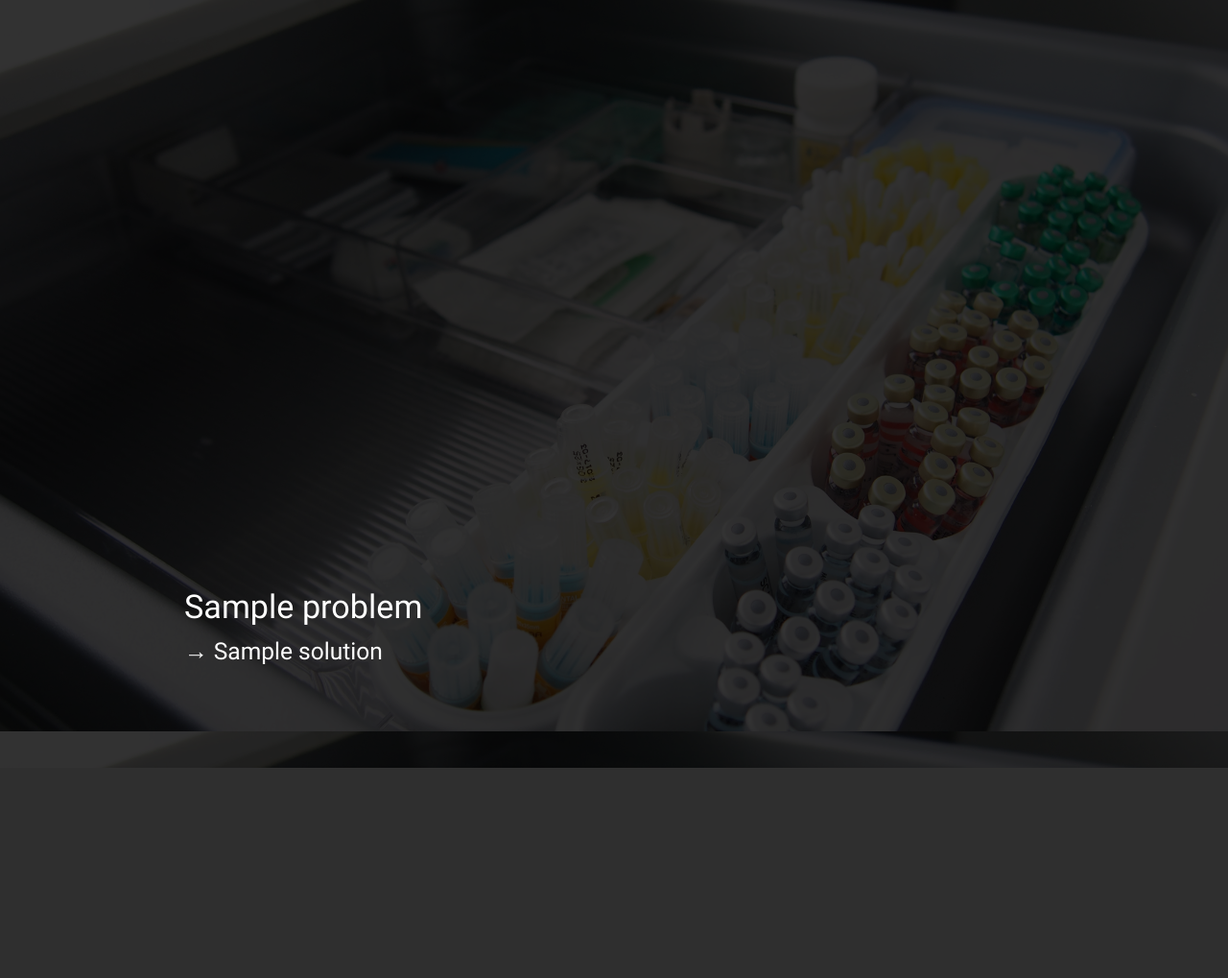
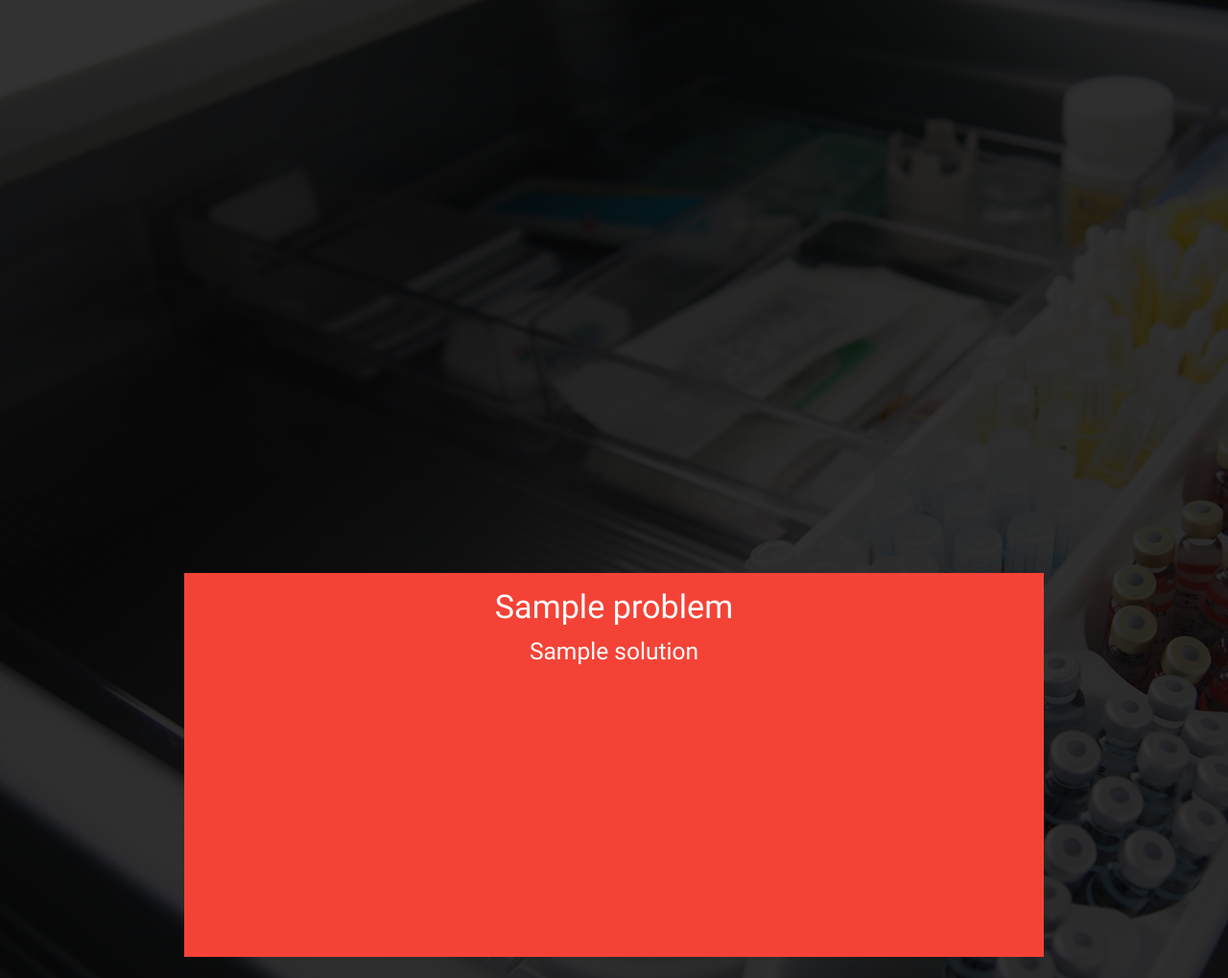
Before and after one commit to WesleyAC/hophacks, a Flask app: template templates/trends.html in a window 1280 px wide. Shown: the whole page at 96% size. Before the commit the page ends 800 px from the top, so only its background shows below. Run offline with Flask 2, Linux system fonts and the light colour scheme; the template is opened without the code that fills it: most values are stand-ins (such as "Sample title", 1, 10 or a date in 2020); data that the repository does not hold is empty; parts of the project's set-up code (start-up, migrations or seed data) failed here and were passed over; some libraries are stand-ins or nearby versions.

Commit message:
Add jarring carousel

```diff
--- a/static/js/plot.js
+++ b/static/js/plot.js
@@ -2,7 +2,7 @@ var svg = d3.select("svg"),
 margin = {top: 20, right: 20, bottom: 30, left: 50},
 width = +svg.attr("width") - margin.left - margin.right,
 height = +svg.attr("height") - margin.top - margin.bottom,
-g = svg.append("g").attr("transform", "translate(" + margin.left + "," + margin.top + ")");
+g = svg.append("g") .attr("transform", "translate(" + margin.left + "," + margin.top + ")");
 
 var x = d3.scaleUtc()
   .rangeRound([0, width]);
@@ -29,13 +29,21 @@ d3.json("/graph", function(d) {
 
   g.append("g")
       .attr("transform", "translate(0," + height + ")")
-      .attr("fill","#FFF")
+      .attr("fill","none")
+      .attr("stroke","#FFF")
+      .attr("stroke-width","1")
+      .attr("shape-rendering","crispEdges")
       .call(d3.axisBottom(x))
     .select(".domain")
       .remove();
 
+  var yAxis = d3.axisLeft(y);
   g.append("g")
-      .call(d3.axisLeft(y))
+      .attr("fill","none")
+      .attr("stroke","#FFF")
+      .attr("stroke-width","1")
+      .attr("shape-rendering","crispEdges")
+      .call(yAxis)
     .append("text")
       .attr("fill", "#FFF")
       .attr("transform", "rotate(-90)")
@@ -52,4 +60,12 @@ d3.json("/graph", function(d) {
       .attr("stroke-linecap", "round")
       .attr("stroke-width", 1.5)
       .attr("d", line);
+
+  d3.selectAll("text").attr("fill","#FFF");
+
+  d3.selectAll("axis path")
+    .attr("fill","none")
+    .attr("stroke","grey")
+    .attr("stroke-wdith","1")
+    .attr("shape-rendering","crespEdges");
 });
--- a/templates/trends.html
+++ b/templates/trends.html
@@ -11,6 +11,12 @@
     <script src="../static/js/jquery.min.js"></script>
     <script src="../static/js/materialize.min.js"></script>
     <script src="https://d3js.org/d3.v4.min.js"></script>
+
+    <script>
+      $(document).ready(function(){
+        $('.carousel').carousel();
+      });
+    </script>
   </head>
   <body>
     <div class="container">
@@ -23,28 +29,20 @@
       <svg width="960" height="500"> </svg>
 
       <div class="trend-list">
-        <ul>
+        <div class="carousel carousel-slider center" data-indicators="true">
           {% for problem, solution in problems %}
-          <li>
-            <h4 class="white-text"> {{ problem }} </h5>
-            <h5 class="white-text"> → {{ solution }} </h6>
-            <br>
-          </li>
+            <div class="carousel-item red white-text">
+              <h4 class="white-text">{{ problem }}</h4>
+              <h5 class="white-text">{{ solution }}</h5>
+            </div>
           {% endfor %}
-        </ul>
+        </div>
       </div>
 
       <br>
 
     </div>
 
-
-    <!--
-    <div class="row center bottom">
-      <a class="waves-effect waves-light btn">View Suggested Pump Settings</a>
-    </div>
-    -->
-
     <script src="../static/js/plot.js"></script>
 
   </body>
```
Also changed, not shown: static/css/main.css (line endings or trailing spaces).
